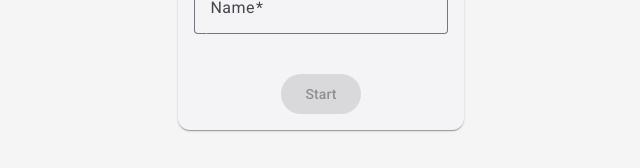
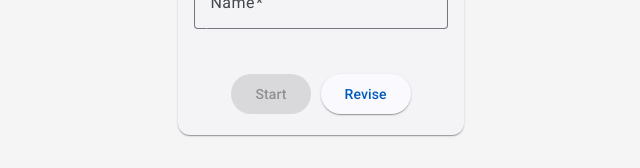
Before and after one commit to zyarr-innovation/QuizClient, an Angular app: page /en in a window 1280 px wide. Shown: the part 530-698 px from the top of the page, without its empty margins (319-959 px from the left). Built offline with nearby package versions, Linux system fonts and the light colour scheme; a web font is replaced by a local one.

Commit message:
Added button for revise

```diff
--- a/src/app/register/register.component.css
+++ b/src/app/register/register.component.css
@@ -30,3 +30,7 @@
     justify-content: center;
     margin-top: 20px;
   }
+
+  button{
+    margin: 5px;
+  }
--- a/src/app/register/register.component.html
+++ b/src/app/register/register.component.html
@@ -27,6 +27,10 @@
           <button mat-raised-button color="primary" type="submit" [disabled]="!registerForm.valid">
             Start
           </button>
+          <button mat-raised-button color="primary"
+          (click)="navigateToReview()">
+            Revise
+          </button>
         </div>
       </form>
     </mat-card-content>
--- a/src/app/register/register.component.ts
+++ b/src/app/register/register.component.ts
@@ -42,4 +42,8 @@ export class RegisterComponent {
       }
     );
   }
+
+  navigateToReview(): void {
+    this.route.navigate(['/revise']);  // Navigate to the /review route
+  }
 }
```
Also changed, not shown: 4 other files (tests, documents, lock files or other folders).
